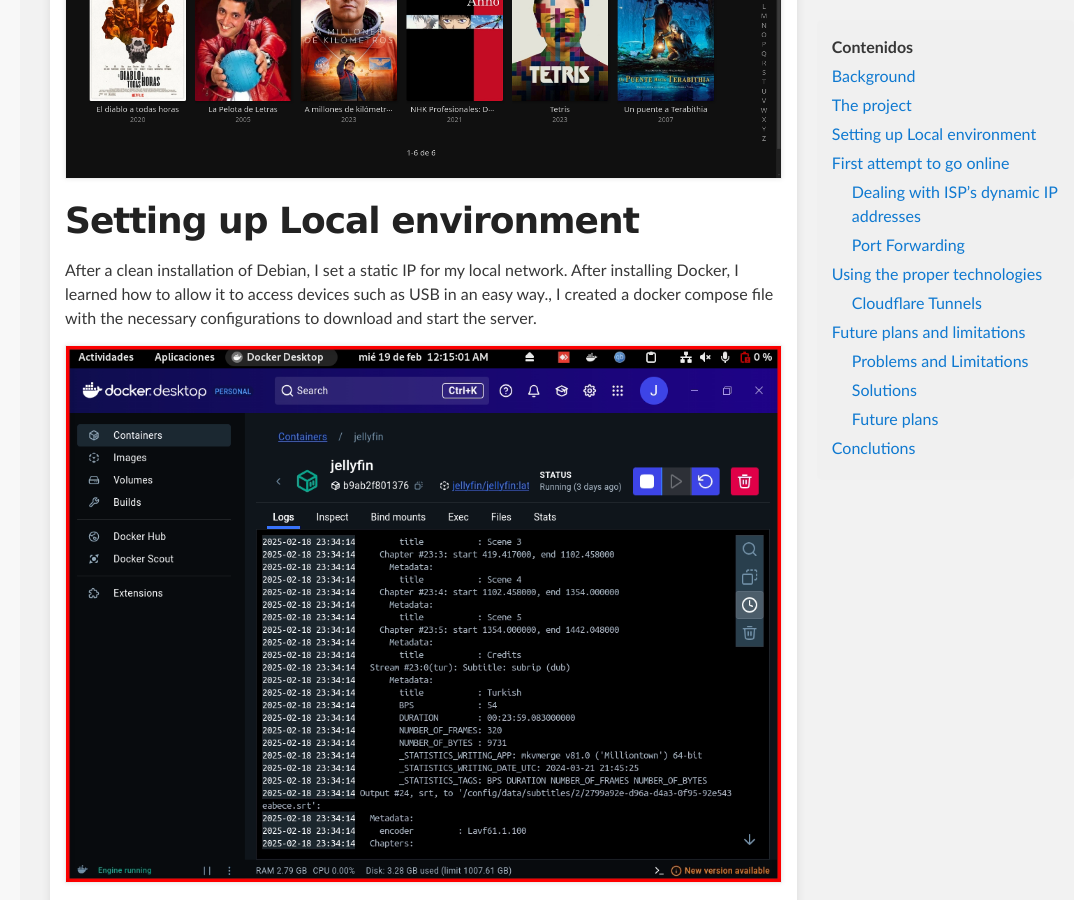
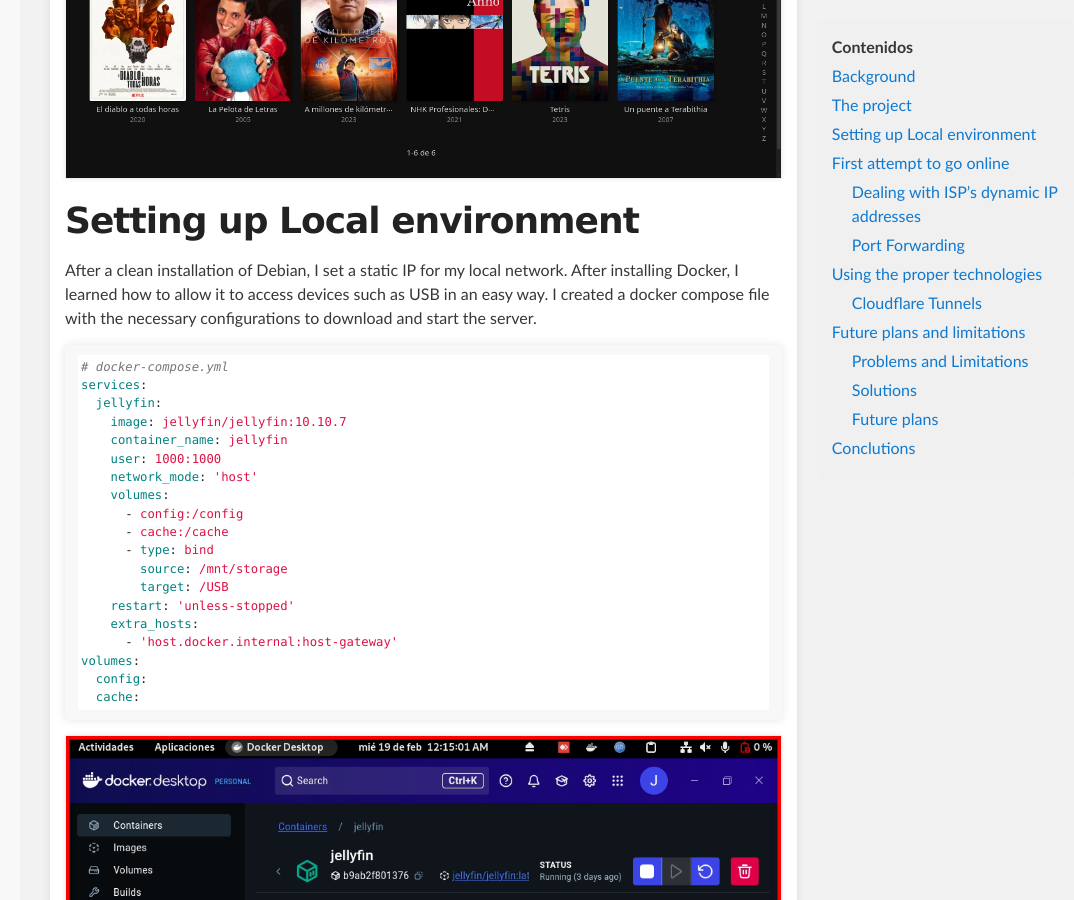
Before and after one commit to juniornff/juniornff.github.io, a Jekyll site: the page built from _posts/2025-02-18-local-media-server.md, in a window 1280 px wide and 900 px high, scrolled down 1215 px. Shown: the whole window, without its empty margins (206-1280 px from the left). Built offline with Jekyll 4.4.1, drawn with Linux system fonts in a browser that asks for light colours.

Commit message:
Add a little more info and pics

````diff
--- a/_posts/2025-02-18-local-media-server.md
+++ b/_posts/2025-02-18-local-media-server.md
@@ -37,7 +37,29 @@ Since this is a small personal project and not a full-fledged streaming service,
 
 # Setting up Local environment
 
-After a clean installation of Debian, I set a static IP for my local network. After installing Docker, I learned how to allow it to access devices such as USB in an easy way., I created a docker compose file with the necessary configurations to download and start the server.
+After a clean installation of Debian, I set a static IP for my local network. After installing Docker, I learned how to allow it to access devices such as USB in an easy way. I created a docker compose file with the necessary configurations to download and start the server.
+
+```yaml
+# docker-compose.yml
+services:
+  jellyfin:
+    image: jellyfin/jellyfin:10.10.7
+    container_name: jellyfin
+    user: 1000:1000
+    network_mode: 'host'
+    volumes:
+      - config:/config
+      - cache:/cache
+      - type: bind
+        source: /mnt/storage
+        target: /USB
+    restart: 'unless-stopped'
+    extra_hosts:
+      - 'host.docker.internal:host-gateway'
+volumes:
+  config:
+  cache:
+```
 
 ![dockerjellyfin](/assets/images/posts/localmediaserver/dockerjellyfin.png)
 
````
Also changed, not shown: _posts/2025-08-13-local-media-server-2.md (+3 -1 lines), assets/images/posts/localmediaserver2/Stats.PNG (added).
